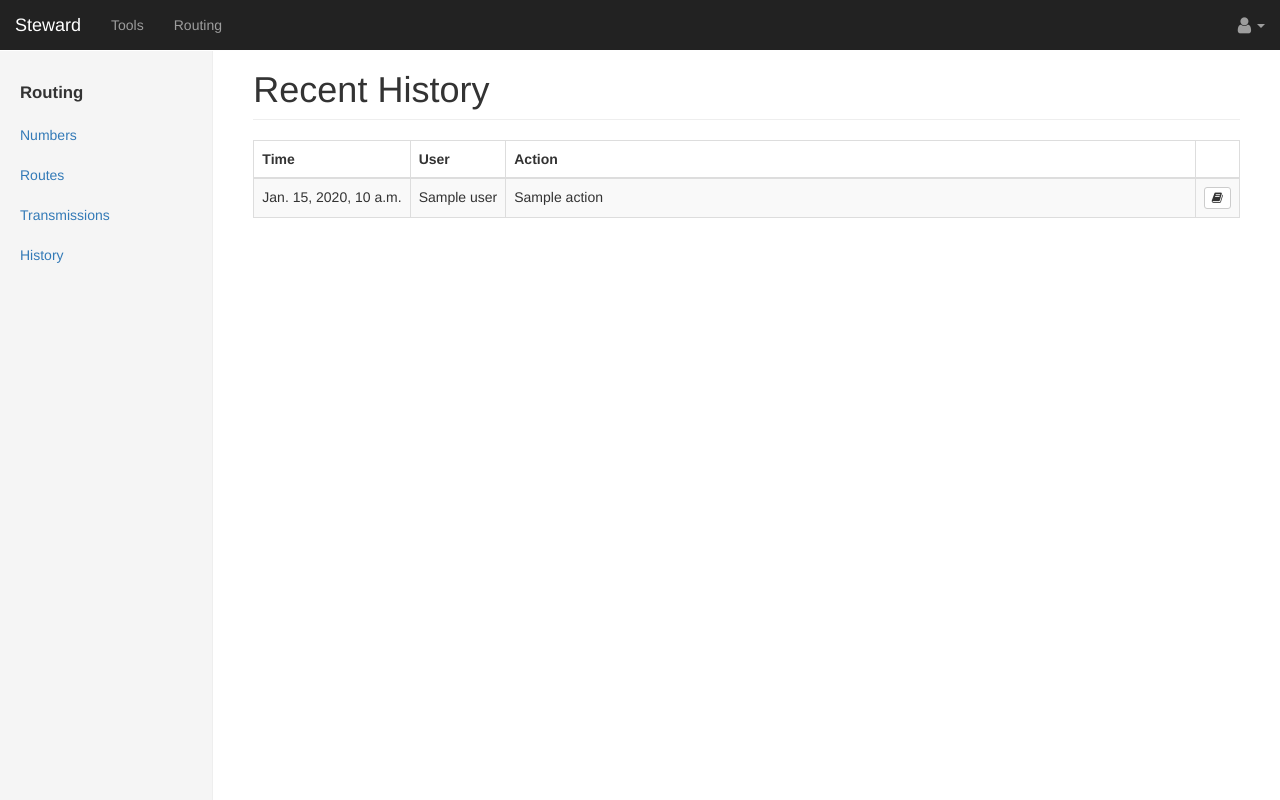
After one commit to jamesbane/steward, a Django app: template routing/templates/routing/numberhistory_list.html in a window 1280 px wide. The commit adds this page. Run offline with Django 3.2, Linux system fonts and the light colour scheme; the template is opened without the code that fills it: most values are stand-ins (such as "Sample title", 1, 10 or a date in 2020); some libraries are stand-ins or nearby versions.

Commit message:
Routing History

```diff
--- a/routing/templates/routing/base.html
+++ b/routing/templates/routing/base.html
@@ -33,6 +33,15 @@
             {% endif %}
             </a>
         </li>
+        {% url 'routing:number-history' as the_url %}
+        <li {% if request.get_full_path == the_url %}class="active"{% endif %}>
+          <a href="{{ the_url }}">
+            History
+            {% if request.get_full_path == the_url %}
+              <span class="sr-only">(current)</span>
+            {% endif %}
+            </a>
+        </li>
       </ul>
     </div>
     <div class="col-sm-9 col-sm-offset-3 col-md-10 col-md-offset-2 main">
--- /dev/null
+++ b/routing/templates/routing/numberhistory_list.html
@@ -0,0 +1,49 @@
+{% extends 'routing/base.html' %}
+
+{% block tool_content %}
+  <h1 class="page-header">Recent History</h1>
+  <table class="table table-bordered table-striped table-hover">
+    <thead>
+      <tr>
+        <th class="">Time</th>
+        <th class="">User</th>
+        <th class="col-lg-12">Action</th>
+        <th/>
+      </tr>
+    </thead>
+    <tbody>
+      {% for object in object_list %}
+        <tr>
+          <td nowrap>{{ object.modified }}</td>
+          <td nowrap>{{ object.user.get_full_name }}</td>
+          <td>{{ object.action }}</td>
+          <td style="min-width: 40px" nowrap>
+            <div class="btn-group" role="group">
+              <a href="/routing/numbers/{{ object.cc }}/{{ object.number }}/" class="btn btn-xs btn-default"><i class="fa fa-fw fa-book"></i><span class="sr-only">History</span></a>
+            </div>
+          </td>
+        </tr>
+      {% empty %}
+        <tr>
+          <td colspan="3">No history yet!</td>
+        </tr>
+      {% endfor %}
+    </tbody>
+  </table>
+
+    {% if is_paginated %}
+      <ul class="pagination pagination-centered">
+        {% if page_obj.has_previous %}
+          <li><a href="?page=1"><<</a></li>
+          <li><a href="?page={{ page_obj.previous_page_number }}"><</a></li>
+        {% endif %}
+
+          <li class="active"><a href="?page={{ page_obj.number }}">{{ page_obj.number }}</a></li>
+
+        {% if page_obj.has_next %}
+          <li><a href="?page={{ page_obj.next_page_number }}">></a></li>
+          <li><a href="?page={{ page_obj.paginator.num_pages }}">>></a></li>
+        {% endif %}
+      </ul>
+    {% endif %}
+{% endblock tool_content %}
--- a/routing/urls.py
+++ b/routing/urls.py
@@ -7,6 +7,7 @@
 urlpatterns = [
     url(r'^numbers/search$', routing.views.NumberSearchView.as_view(), name='number-search'),
     url(r'^numbers/(?P<cc>\d+)/(?P<number>\d+)/$', routing.views.NumberDetailView.as_view(), name='number-detail'),
+    url(r'^number-history/$', routing.views.NumberHistoryListView.as_view(), name='number-history'),
     url(r'^routes$', routing.views.RouteListView.as_view(), name='route-list'),
     url(r'^routes/add$', routing.views.RouteCreateView.as_view(), name='route-create'),
     url(r'^routes/(?P<pk>\d+)/$', routing.views.RouteDetailView.as_view(), name='route-detail'),
--- a/routing/views.py
+++ b/routing/views.py
@@ -78,6 +78,11 @@
         return context
 
 
+class NumberHistoryListView(LoginRequiredMixin, ListView):
+    model = NumberHistory
+    paginate_by = 100
+
+
 class RecordCreateView(LoginRequiredMixin, CreateView):
     model = Record
 
```
